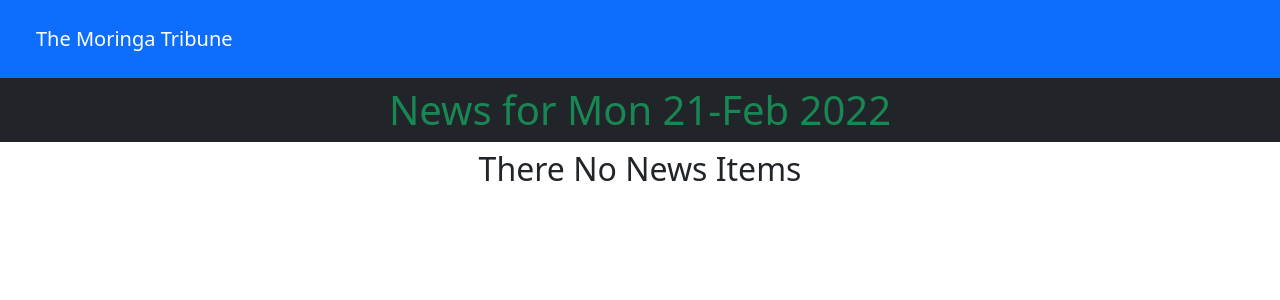
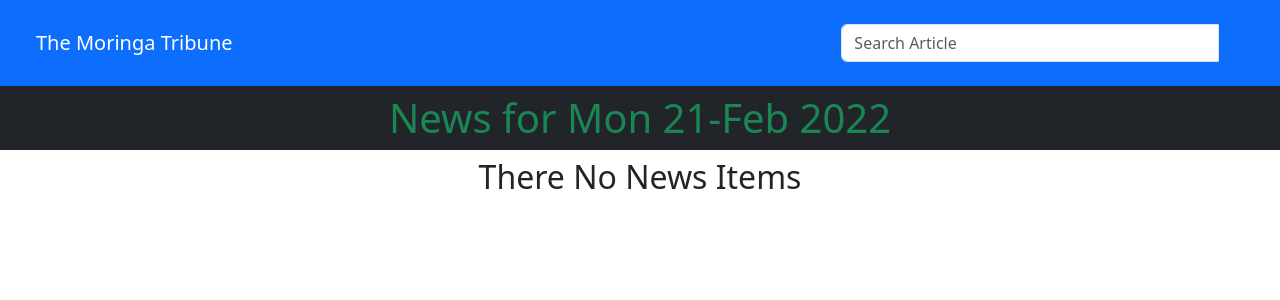
Before and after one commit to MishaelRatemo/news-django, a Django app: page / in a window 1280 px wide. Shown: the top 300 px of the page. Run offline with Django 4.2, Linux system fonts and the light colour scheme; data that the repository does not hold is empty; some libraries are stand-ins or nearby versions.

Commit message:
form creation

```diff
--- a/news/templates/navbar.html
+++ b/news/templates/navbar.html
@@ -11,6 +11,17 @@
     <div class="navbar-header">
       <a class="navbar-brand text-white" href="{% url 'newsToday' %}">The Moringa Tribune</a>
     </div>
+    <!-- Adding a serch form -->
+    <div class="col-sm-4 col-md-4 navbar-right">
+       <form class="nav-form"  role="search" action="{% url 'search_results'%}">
+      <div class="input-group">
+        <input type="text" class="form-control" placeholder="Search Article" name="article">
+        <div class="input-group-btn">
+          <button class="btn  btn-default" type="submit"><i class="glyphicon glyphicon-search"></i></button>
+        </div>
+      </div>
+       </form>
+    </div>
   </div>
 </nav>
 </body>
```
